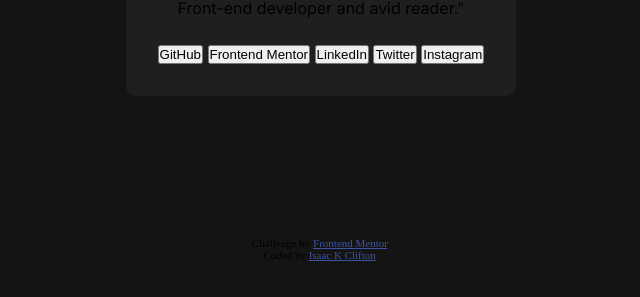
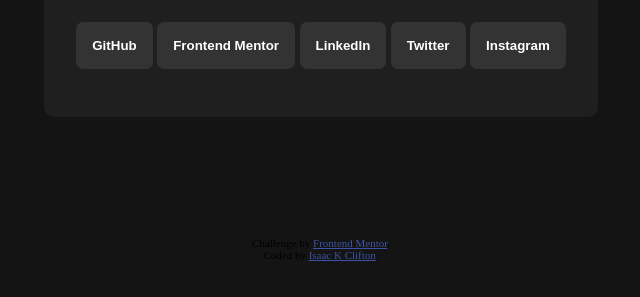
Before and after one commit to TECKERZ101/SocialLinks, a plain HTML site: page index.html in a window 1280 px wide. Shown: the part 531-828 px from the top of the page, without its empty margins (319-959 px from the left). Drawn offline with Linux system fonts and the light colour scheme.

Commit message:
Button formatting css

```diff
--- a/style.css
+++ b/style.css
@@ -51,6 +51,16 @@
     font-weight: 400;
 }
 
+button {
+    font-weight: 600;
+    border: none;
+    color: hsl(0, 0%, 100%);
+    border-radius: 7px;
+    background-color: hsl(0, 0%, 20%);
+    margin-bottom: 1rem;
+    padding: 1rem;
+}
+
 .attribution {
     font-family: Lexend Deca;
     font-size: 11px; text-align: center;
```
